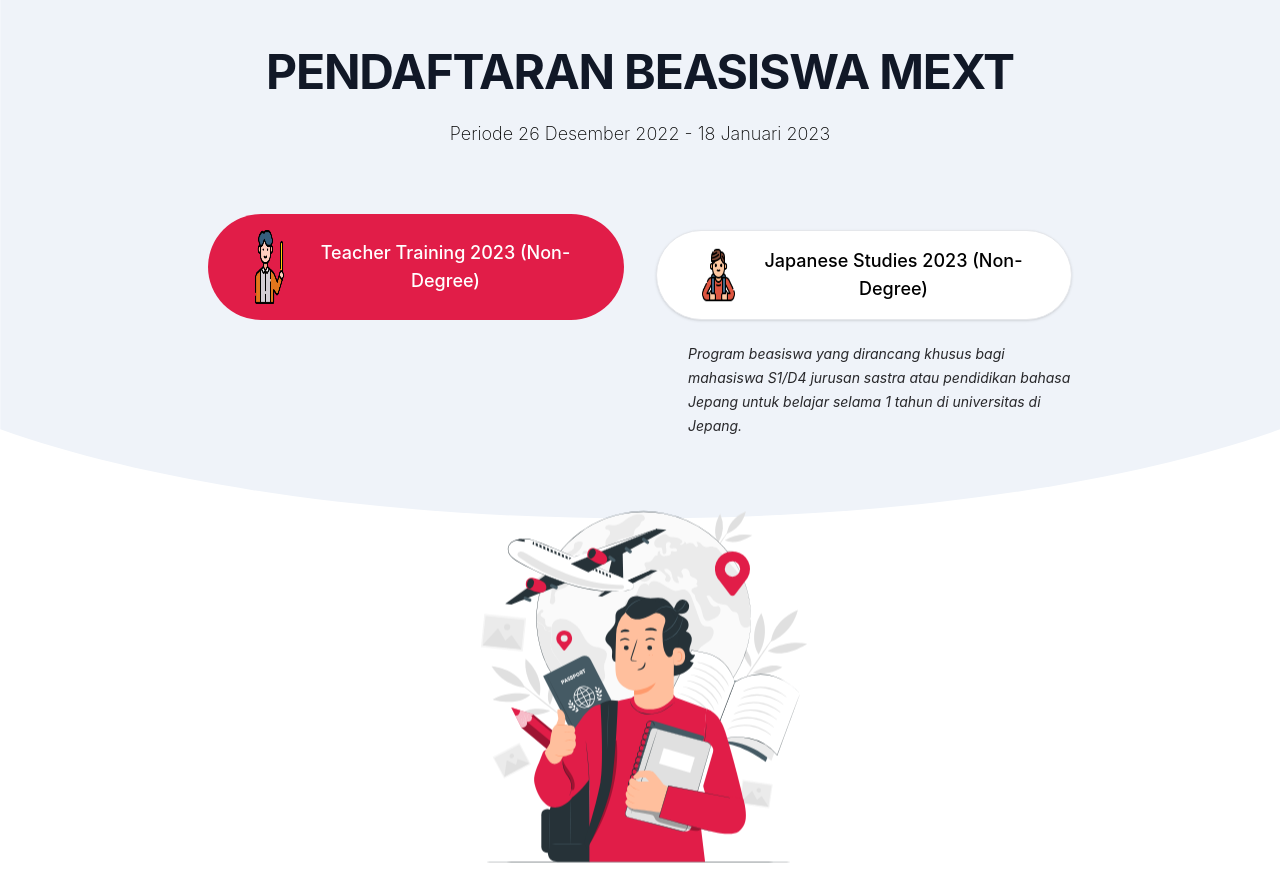
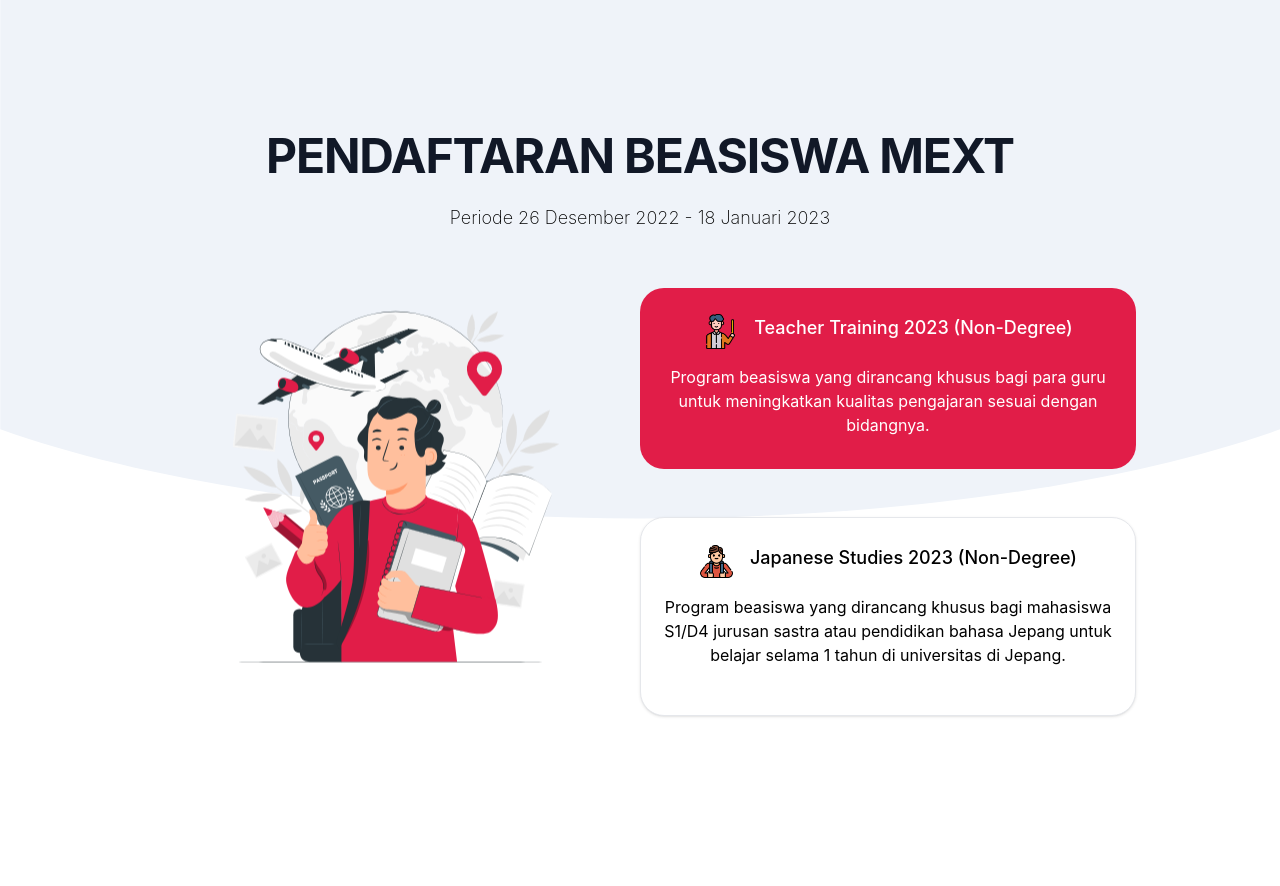
Before and after one commit to Reinhardjs/scholarship-registration-frontend, a React (Create React App) app: page / in a window 1280 px wide. After the commit the page ends 800 px from the top, so only its background shows below. Built offline with nearby package versions, Linux system fonts and the light colour scheme.

Commit message:
hore(mext-registration): modified landing page

```diff
--- a/src/pages/LandingPage.js
+++ b/src/pages/LandingPage.js
@@ -9,68 +9,69 @@ const LandingPage = () => {
         className="flex h-screen w-full bg-contain bg-fixed bg-top bg-no-repeat bg-origin-padding pt-8 sm:pt-0"
         style={{ backgroundImage: `url("/images/intersect.svg")` }}
       >
-        <div className="mx-auto my-auto w-full max-w-4xl">
+        <div className="mx-auto my-auto w-full max-w-5xl">
           <div className="px-6 md:px-0">
-            <div className="space-y-4 p-2 sm:p-4 md:space-y-6">
+            <div className="mb-20 space-y-4 p-2 sm:mb-0 sm:p-4 md:space-y-6">
               <h1 className="text-center text-3xl font-bold leading-tight tracking-tight text-gray-900 dark:text-white sm:mt-0 sm:text-4xl md:text-5xl lg:pt-8">
                 PENDAFTARAN BEASISWA MEXT
               </h1>
               <p className="text-center text-lg font-extralight">
                 Periode 26 Desember 2022 - 18 Januari 2023
               </p>
-              <div className="grid pt-6 sm:grid-cols-2 sm:gap-8 sm:pt-8">
-                <div className="pt-2.5 sm:duration-200 sm:hover:translate-y-2">
+              <div className="grid grid-cols-1 place-items-center sm:grid-cols-2">
+                <img
+                  className="w-[250px] animate-loader pt-4 sm:w-[400px]"
+                  src="/images/study-abroad.svg"
+                />
+                <div className="mx-auto grid max-w-2xl pt-6 sm:grid-cols-1 sm:gap-8 sm:pt-8">
+                  <div className="h-full cursor-pointer rounded-3xl bg-primary-600 px-5 py-8 pt-2.5 hover:bg-primary-700 focus:outline-none focus:ring-4 focus:ring-primary-300 dark:bg-primary-600 dark:hover:bg-primary-700 dark:focus:ring-primary-800 sm:duration-200 sm:hover:translate-y-2">
                     <div
-                    className="flex h-full w-full cursor-pointer grid-cols-2 rounded-full bg-primary-600 px-5 py-8 text-sm font-medium text-white hover:bg-primary-700 focus:outline-none focus:ring-4 focus:ring-primary-300 dark:bg-primary-600 dark:hover:bg-primary-700 dark:focus:ring-primary-800 sm:py-4"
+                      className="flex w-full grid-cols-2 justify-center px-5 py-8 text-sm font-medium text-white sm:py-4"
                       type="submit"
                       onClick={() => {
                         history.push("/teacher");
                       }}
                     >
                       <img
-                      className="ml-1 sm:ml-6"
+                        className="object-contain"
                         width="35"
-                      height="35"
                         src="/images/teacher.png"
                       />
-                    <p className="m-auto grow text-center text-lg">
+                      <p className="ml-2 text-center text-lg sm:ml-4">
                         Teacher Training 2023 (Non-Degree)
                       </p>
                     </div>
+                    <p className="text-center text-white">
+                      Program beasiswa yang dirancang khusus bagi para guru
+                      untuk meningkatkan kualitas pengajaran sesuai dengan
+                      bidangnya.
+                    </p>
                   </div>
-                <div className="mt-4 pt-2.5 sm:mt-0 sm:duration-200 sm:hover:translate-y-2">
+                  <div className="mt-4 h-full cursor-pointer rounded-3xl border bg-white px-5 py-8 pt-2.5 shadow hover:bg-gray-200 focus:outline-none focus:ring-4 focus:ring-primary-300 dark:bg-primary-600 dark:hover:bg-primary-700 dark:focus:ring-primary-800 sm:mt-0 sm:duration-200 sm:hover:translate-y-2">
                     <div
-                    className="flex h-full w-full cursor-pointer grid-cols-2 rounded-full border bg-white px-5 py-8 text-sm font-medium shadow hover:bg-gray-200 focus:outline-none focus:ring-4 focus:ring-primary-300 dark:bg-primary-600 dark:hover:bg-primary-700 dark:focus:ring-primary-800 sm:py-4"
+                      className="flex w-full grid-cols-2 justify-center px-5 py-8 text-sm font-medium sm:mb-0 sm:mt-0 sm:py-4"
                       type="submit"
                       onClick={() => {
                         history.push("/student");
                       }}
                     >
                       <img
-                      className="ml-1 sm:ml-6"
+                        className="object-contain"
                         width="35"
-                      height="35"
                         src="/images/student.png"
                       />
-                    <p className="m-auto grow text-center text-lg">
+                      <p className="ml-2 text-center text-lg sm:ml-4">
                         Japanese Studies 2023 (Non-Degree)
                       </p>
                     </div>
-                </div>
-                <div></div>
-                <div className="ml-4 sm:ml-8">
-                  <p className="mt-[20px] text-base italic text-zinc-800 sm:mt-[-10px] sm:text-[14px]">
-                    Program beasiswa yang dirancang khusus bagi mahasiswa S1/D4
-                    jurusan sastra atau pendidikan bahasa Jepang untuk belajar
-                    selama 1 tahun di universitas di Jepang.
+                    <p className="text-center">
+                      Program beasiswa yang dirancang khusus bagi mahasiswa
+                      S1/D4 jurusan sastra atau pendidikan bahasa Jepang untuk
+                      belajar selama 1 tahun di universitas di Jepang.
                     </p>
                   </div>
                 </div>
-              <img
-                className="mx-auto animate-loader pt-6"
-                width="400"
-                src="/images/study-abroad.svg"
-              />
+              </div>
             </div>
           </div>
         </div>
```
Lines whose indentation alone changed are shown as unchanged.
